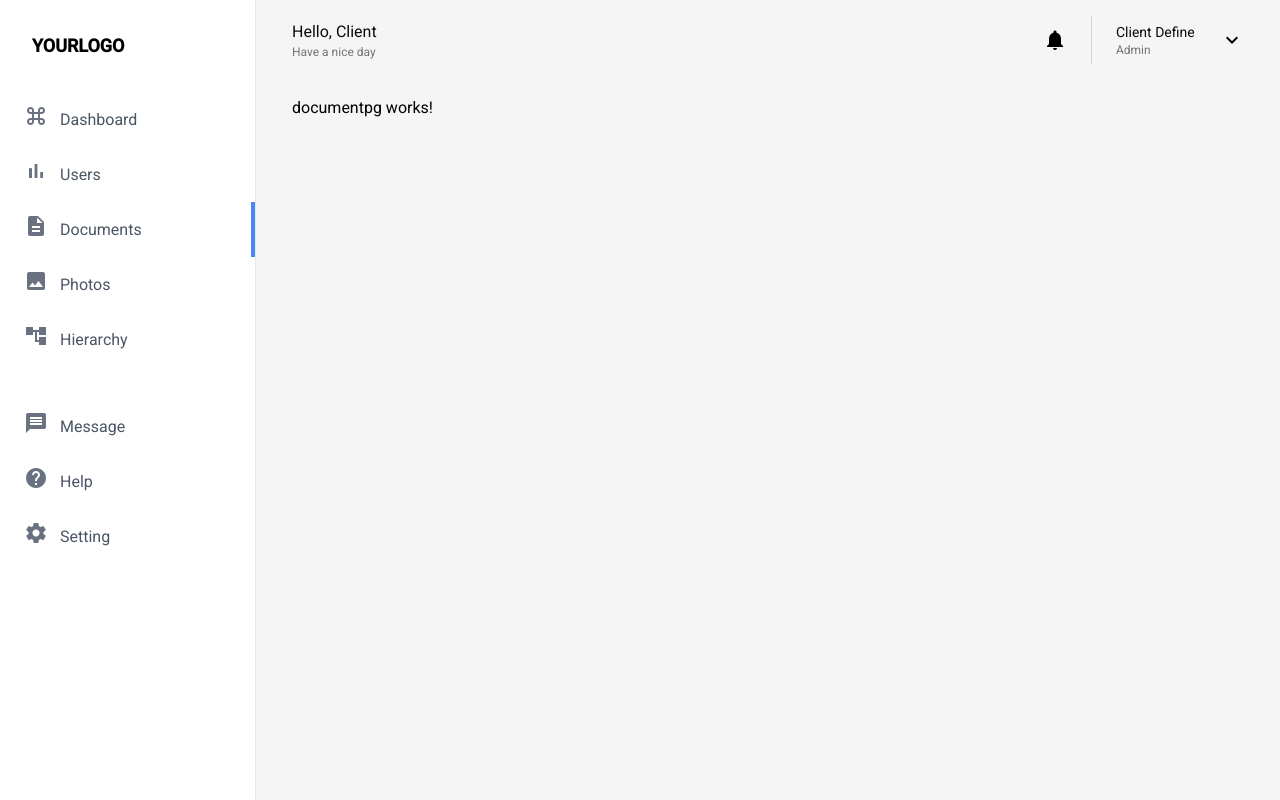
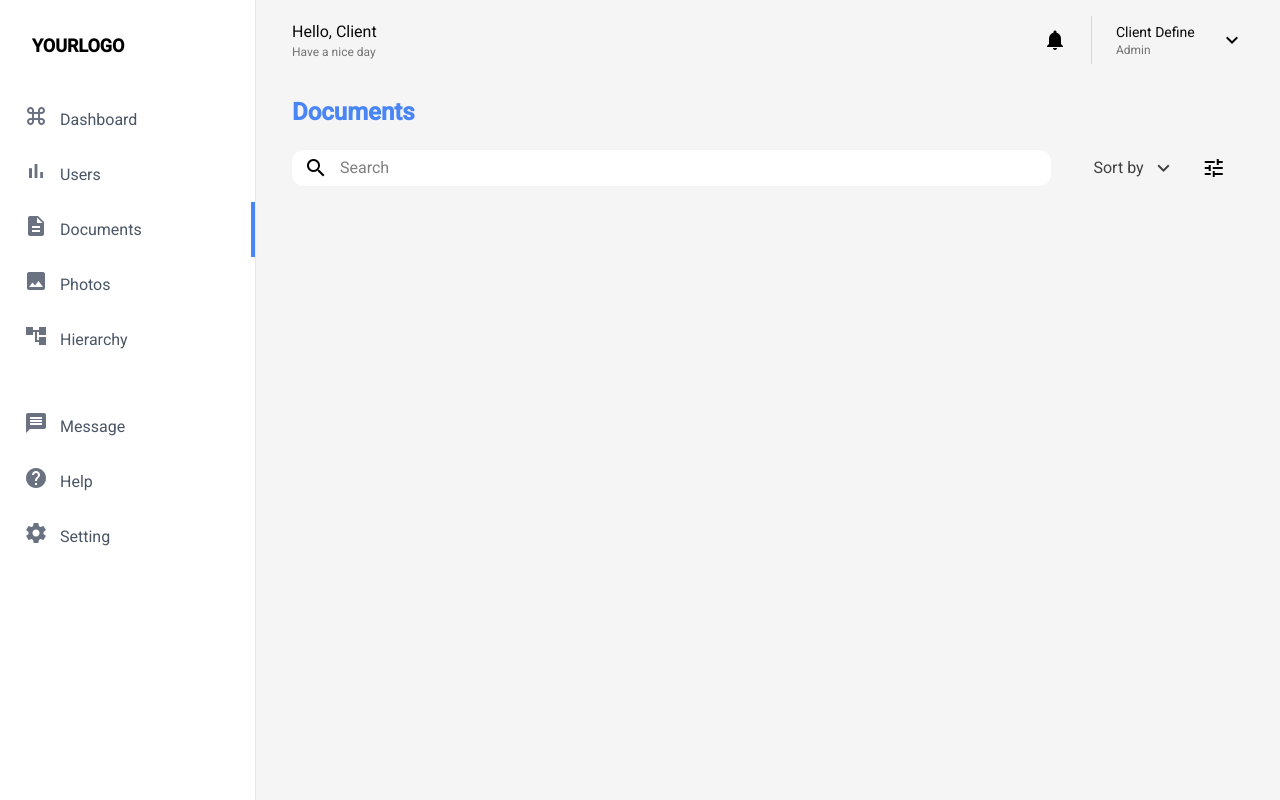
Before and after one commit to plscallMeAlex/management_sys, an Angular app in the folder client/: page /documents in a window 1280 px wide. Built offline with nearby package versions, Linux system fonts and the light colour scheme.

Commit message:
add/documentheader

```diff
--- a/client/src/app/pages/documentpg/documentpg.component.ts
+++ b/client/src/app/pages/documentpg/documentpg.component.ts
@@ -5,7 +5,39 @@ import { MatIconModule } from '@angular/material/icon';
   selector: 'app-documentpg',
   standalone: true,
   imports: [MatIconModule],
-  template: ` <p>documentpg works!</p> `,
+  template: `
+    <div>
+      <h1 class="mb-5 text-2xl font-bold text-[#4A85F6]">Documents</h1>
+      <div class="flex items-center">
+        <div
+          class="relative flex h-9 w-[90%] items-center rounded-xl bg-[#ffffff]"
+        >
+          <mat-icon class="absolute left-3 text-[#4A85F6]">search</mat-icon>
+          <input
+            type="text"
+            placeholder="Search"
+            class="w-full pl-12 focus:outline-none"
+          />
+        </div>
+        <div class="ml-6 flex w-[20%] items-center justify-evenly">
+          <div
+            class="cursor-pointer rounded-md p-2 transition hover:bg-white hover:shadow"
+          >
+            <button class="text-md flex items-center text-[#404040]">
+              Sort by
+              <mat-icon class="ml-2">keyboard_arrow_down</mat-icon>
+            </button>
+          </div>
+
+          <div
+            class="flex cursor-pointer items-center rounded-md p-2 transition hover:bg-white hover:shadow"
+          >
+            <mat-icon class="">tune</mat-icon>
+          </div>
+        </div>
+      </div>
+    </div>
+  `,
   styles: ``,
 })
 export class DocumentpgComponent {}
```
